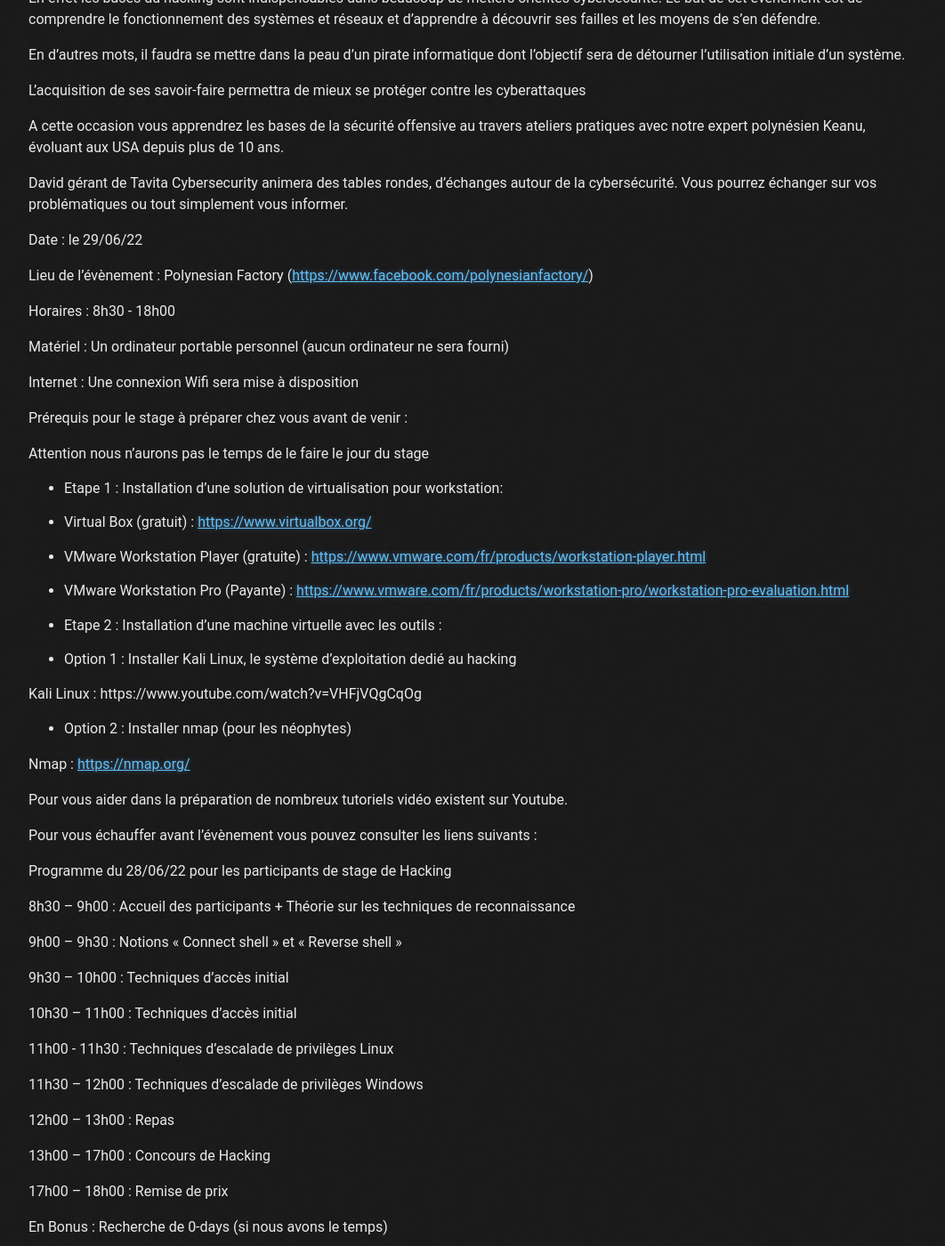
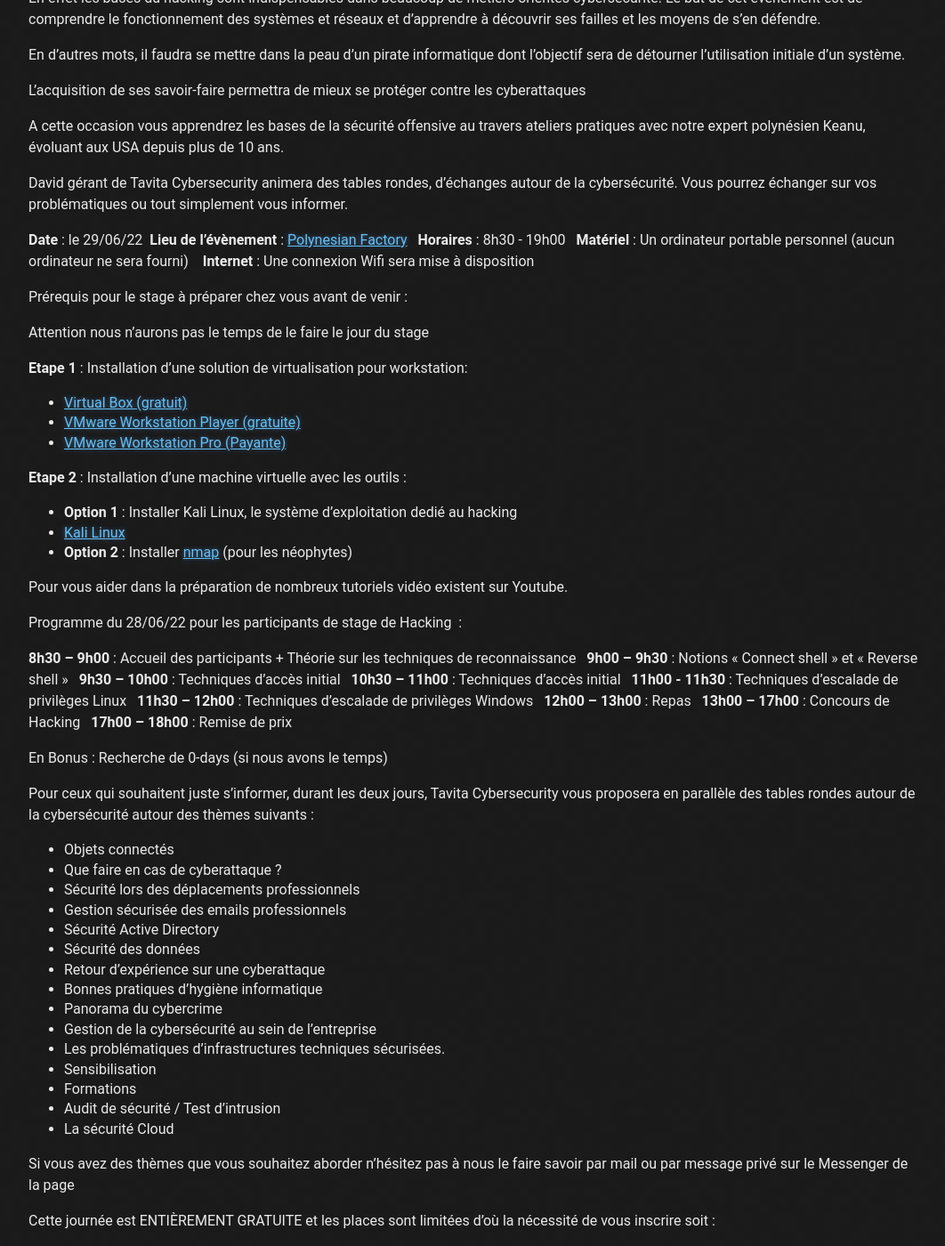
Before and after one commit to fenuahacking/fenuahacking.github.io, a Jekyll site: the page built from index.md, in a window 1280 px wide and 1400 px high, scrolled down 523 px. Shown: the whole window at 89% size, without its empty margins (108-1170 px from the left). Built offline with Jekyll 4.4.1, drawn with Linux system fonts in a browser that asks for light colours.

Commit message:
[+] Modification

```diff
--- a/index.md
+++ b/index.md
@@ -24,94 +24,63 @@ A cette occasion vous apprendrez les bases de la sécurité offensive  au traver
 
 David gérant de Tavita Cybersecurity  animera des tables rondes, d'échanges autour de la cybersécurité. Vous pourrez échanger sur vos problématiques ou tout simplement vous informer.
 
-Date : le 29/06/22
-
-Lieu de l'évènement  : Polynesian  Factory  (<https://www.facebook.com/polynesianfactory/>)
-
-Horaires : 8h30 - 18h00
-
-Matériel : Un ordinateur portable personnel (aucun ordinateur ne sera fourni)
-
-Internet :  Une connexion Wifi sera mise à disposition
+**Date** : le 29/06/22
+**Lieu de l'évènement**  : [Polynesian  Factory](https://www.facebook.com/polynesianfactory/)
+**Horaires** : 8h30 - 19h00
+**Matériel** : Un ordinateur portable personnel (aucun ordinateur ne sera fourni)
+**Internet** :  Une connexion Wifi sera mise à disposition
 
 Prérequis pour le stage à préparer chez vous avant de venir :
 
 Attention nous n'aurons pas le temps de le faire le jour du stage
 
--   Etape 1 : Installation d'une solution de virtualisation pour workstation:
+**Etape 1** : Installation d'une solution de virtualisation pour workstation:
 
--   Virtual Box (gratuit) : <https://www.virtualbox.org/>
+-   [Virtual Box (gratuit)](https://www.virtualbox.org/)
+-   [VMware Workstation Player (gratuite)](https://www.vmware.com/fr/products/workstation-player.html)
+-   [VMware Workstation Pro (Payante)](https://www.vmware.com/fr/products/workstation-pro/workstation-pro-evaluation.html)
 
--   VMware Workstation Player (gratuite) : <https://www.vmware.com/fr/products/workstation-player.html>
 
--   VMware Workstation Pro (Payante) : <https://www.vmware.com/fr/products/workstation-pro/workstation-pro-evaluation.html>
+**Etape 2** : Installation d'une machine virtuelle avec les outils :
 
--   Etape 2 : Installation d'une machine virtuelle avec les outils :
+-   **Option 1** : Installer Kali Linux, le système d'exploitation dedié  au hacking
+-   [Kali Linux](https://www.youtube.com/watch?v=VHFjVQgCqOg)
+-   **Option 2** : Installer [nmap](https://nmap.org/)  (pour les néophytes)
 
--   Option 1 : Installer Kali Linux, le système d'exploitation dedié  au hacking
 
-Kali Linux : https://www.youtube.com/watch?v=VHFjVQgCqOg
-
--   Option 2 : Installer nmap  (pour les néophytes)
-
-Nmap :  <https://nmap.org/>
 
 Pour vous aider dans la préparation de nombreux tutoriels vidéo existent sur Youtube.
 
-Pour vous échauffer avant l'évènement vous pouvez consulter les liens suivants :
+Programme du 28/06/22 pour les participants de stage de Hacking  :
 
-Programme du 28/06/22 pour les participants de stage de Hacking
-
-8h30 -- 9h00 : Accueil des participants + Théorie sur les techniques de reconnaissance
-
-9h00 -- 9h30 : Notions « Connect  shell » et « Reverse shell »
-
-9h30 -- 10h00 : Techniques d'accès initial
-
-10h30 -- 11h00 : Techniques d'accès initial
-
-11h00 - 11h30 : Techniques d'escalade de privilèges Linux
-
-11h30 -- 12h00 : Techniques d'escalade de privilèges Windows
-
-12h00 -- 13h00 : Repas
-
-13h00 -- 17h00 : Concours de Hacking
-
-17h00 -- 18h00 : Remise de prix
+**8h30 -- 9h00** : Accueil des participants + Théorie sur les techniques de reconnaissance
+**9h00 -- 9h30** : Notions « Connect  shell » et « Reverse shell »
+**9h30 -- 10h00** : Techniques d'accès initial
+**10h30 -- 11h00** : Techniques d'accès initial
+**11h00 - 11h30** : Techniques d'escalade de privilèges Linux
+**11h30 -- 12h00** : Techniques d'escalade de privilèges Windows
+**12h00 -- 13h00** : Repas
+**13h00 -- 17h00** : Concours de Hacking
+**17h00 -- 18h00** : Remise de prix
 
 En Bonus : Recherche de 0-days (si nous avons le temps)
 
 Pour ceux qui souhaitent juste s'informer, durant les deux jours, Tavita Cybersecurity vous proposera en parallèle des tables rondes autour de la cybersécurité autour des thèmes suivants :
 
 -   Objets connectés
-
 -   Que faire en cas de cyberattaque ?
-
 -   Sécurité lors des déplacements professionnels
-
 -   Gestion sécurisée des emails professionnels
-
 -   Sécurité Active Directory
-
 -   Sécurité des données
-
 -   Retour d'expérience sur une cyberattaque
-
 -   Bonnes pratiques d'hygiène informatique
-
 -   Panorama du cybercrime
-
 -   Gestion de la cybersécurité au sein de l'entreprise
-
 -   Les problématiques d'infrastructures techniques sécurisées.
-
 -   Sensibilisation
-
 -   Formations
-
 -   Audit de sécurité / Test d'intrusion
-
 -   La sécurité Cloud
 
 Si vous avez des thèmes que vous souhaitez aborder n'hésitez pas à nous le faire savoir par mail ou par message privé sur le Messenger de la page
@@ -119,17 +88,13 @@ Si vous avez des thèmes que vous souhaitez aborder n'hésitez pas à nous le fa
 Cette journée est ENTIÈREMENT GRATUITE et les places sont limitées d'où la nécessité de vous inscrire soit :
 
 -   Par mail sur <contact@fenuahacking.com>
-
 -   Par MP sur la page de l'évènement
 
 Vous y mentionnerez :
 
 -   Votre nom et prénom
-
 -   Particulier / Entreprise (nom de l'entreprise)
-
 -   Email
-
 -   Numéro de téléphone
 
 Un point de restauration payante (roulotte) sera stationné dans le parking afin de se sustenter tout au long de la journée. Pas de CB, munissez d'argent en espèce.
```
